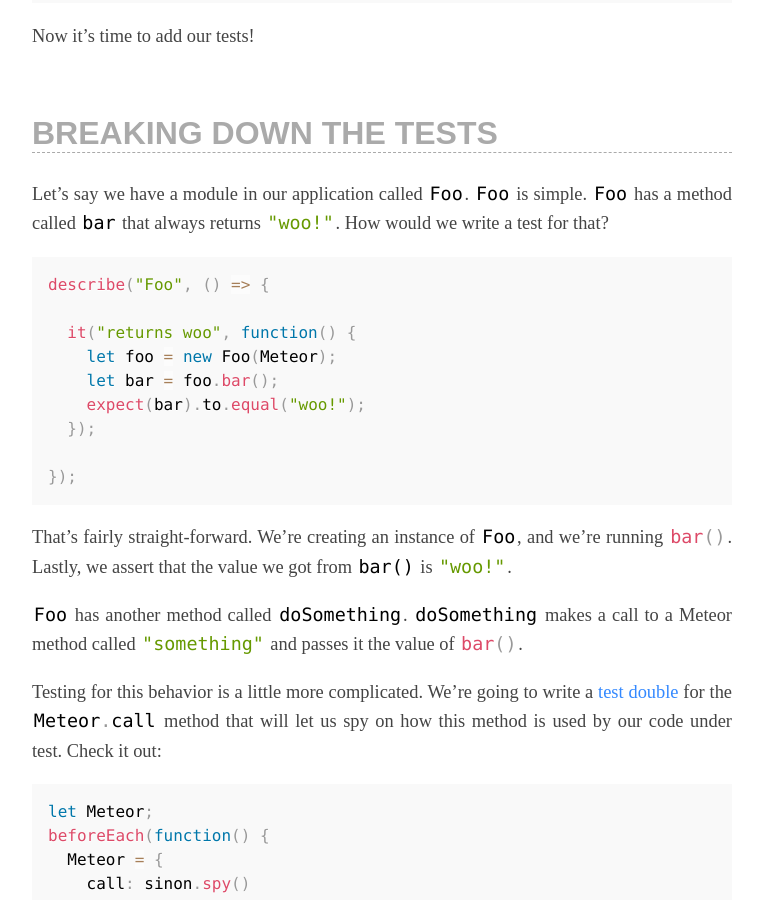
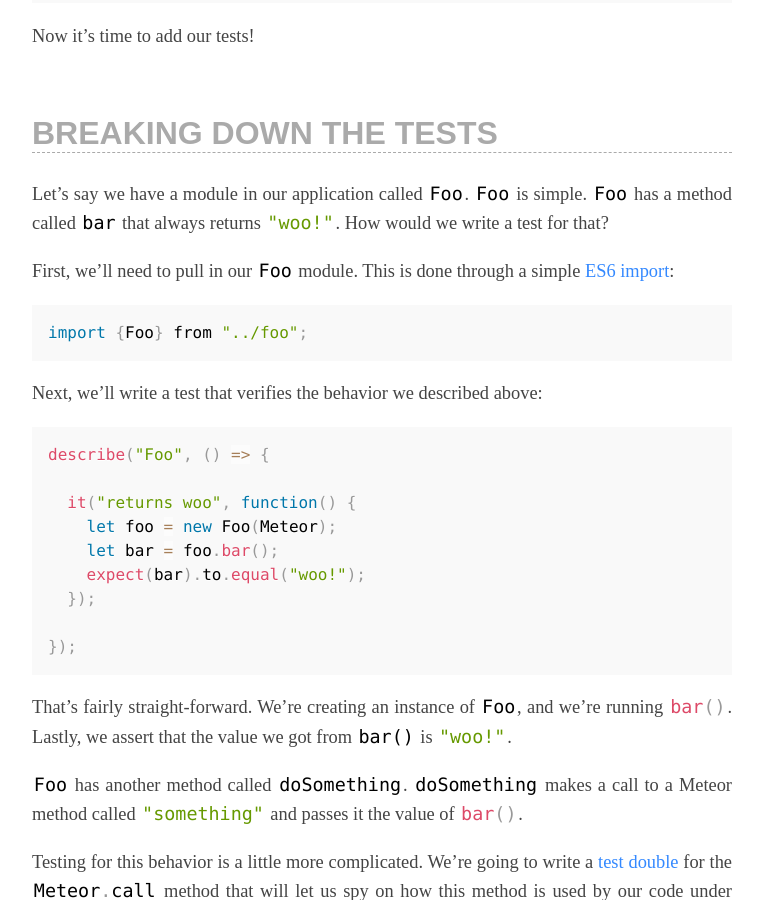
Before and after one commit to pcorey/pcorey.github.io, a Jekyll site: the page built from _posts/2015-12-21-unit-testing-with-meteor-1.3.markdown, in a window 1280 px wide and 900 px high, scrolled down 2957 px. Shown: the whole window, without its empty margins (258-1021 px from the left). Built offline with Jekyll 4.4.1, drawn with Linux system fonts in a browser that asks for light colours; nearby versions of some CDN libraries.

Commit message:
Updated testing post

```diff
--- a/_posts/2015-12-21-unit-testing-with-meteor-1.3.markdown
+++ b/_posts/2015-12-21-unit-testing-with-meteor-1.3.markdown
@@ -76,6 +76,14 @@ Now it's time to add our tests!
 
 Let's say we have a module in our application called `Foo`{:.language-javascript}. `Foo`{:.language-javascript} is simple. `Foo`{:.language-javascript} has a method called `bar`{:.language-javascript} that always returns `"woo!"`{:.language-javascript}. How would we write a test for that?
 
+First, we'll need to pull in our `Foo`{:.language-javascript} module. This is done through a simple [ES6 import](https://developer.mozilla.org/en-US/docs/Web/JavaScript/Reference/Statements/import):
+
+~~~ javascript
+import {Foo} from "../foo";
+~~~
+
+Next, we'll write a test that verifies the behavior we described above:
+
 ~~~ javascript
 describe("Foo", () => {
 
```
